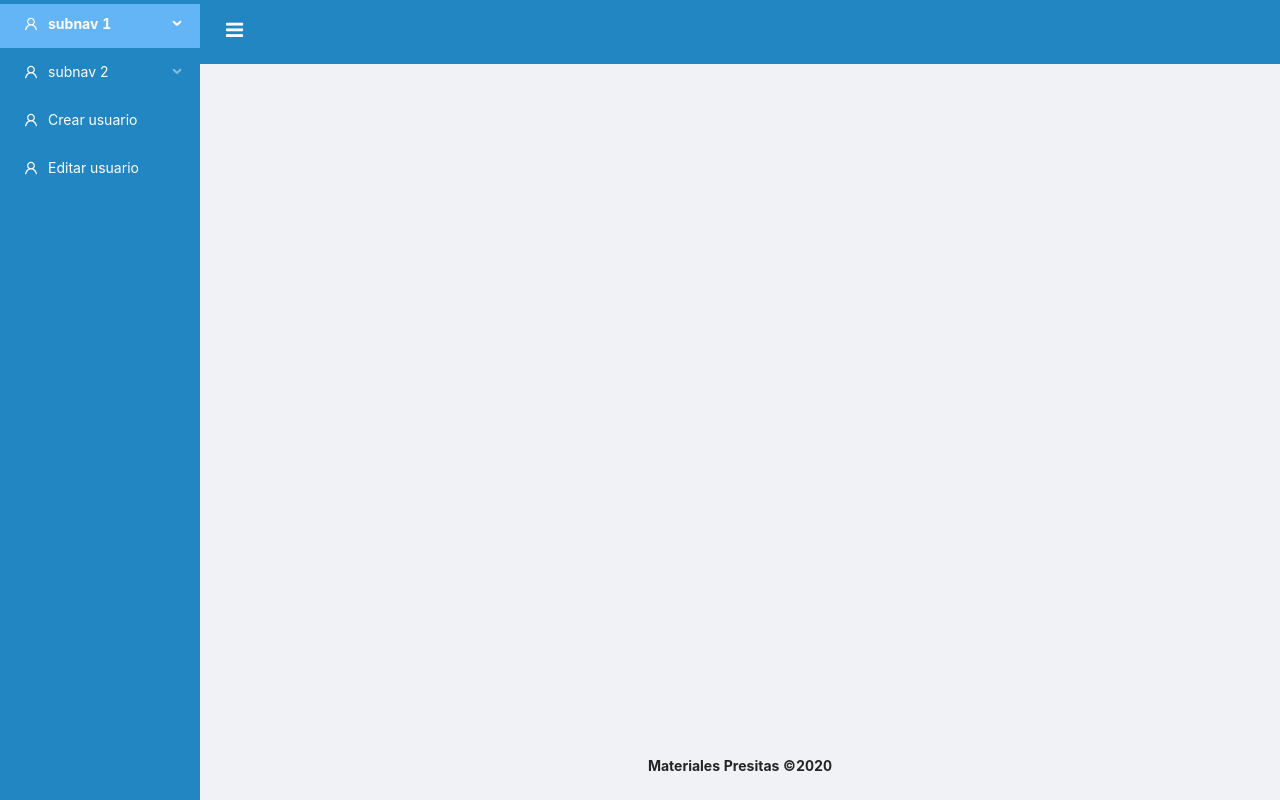
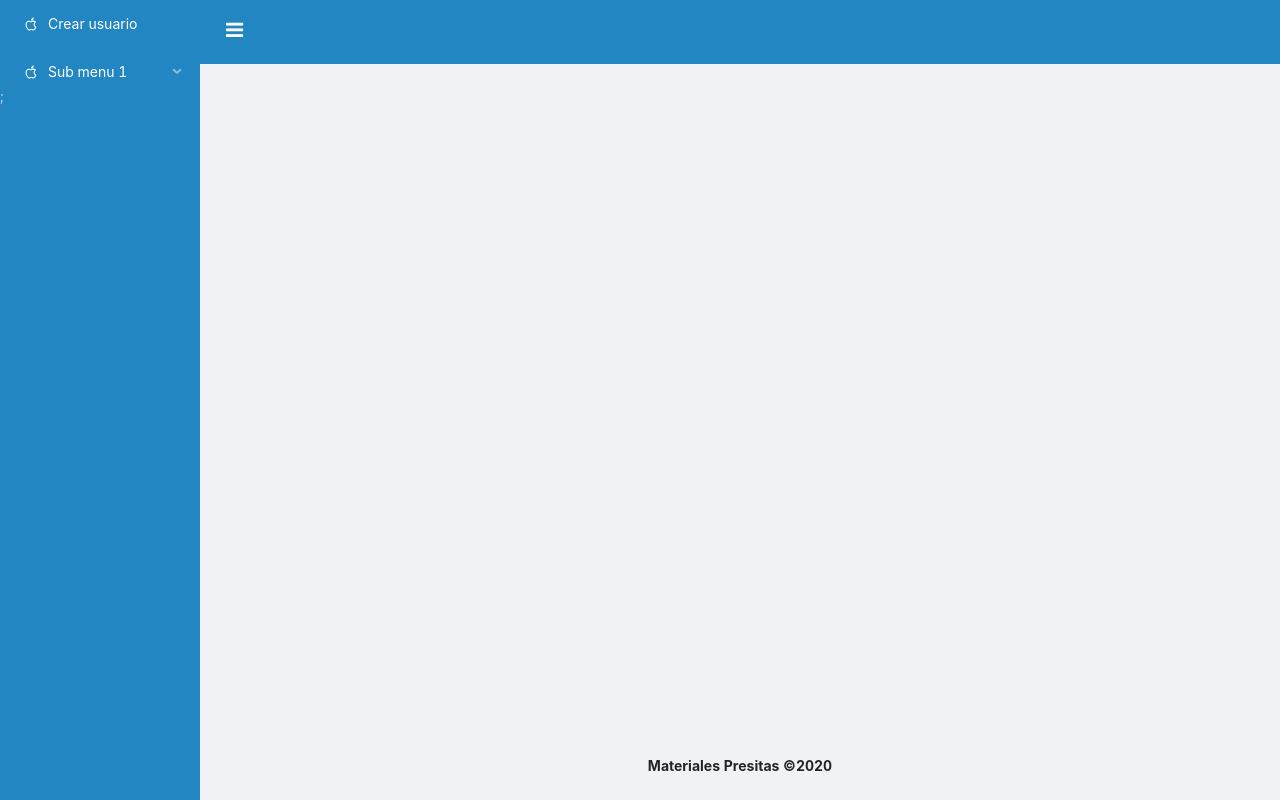
Before and after one commit to x4vis/fpFront, a React (Create React App) app: page /admin in a window 1280 px wide. Built offline with nearby package versions, Linux system fonts and the light colour scheme.

Commit message:
creacion de interfaz para los items de menu, creacion de arreglo, creacion de environments, iteracion sobre menuitems

```diff
--- a/src/App.tsx
+++ b/src/App.tsx
@@ -16,9 +16,9 @@ function App() {
         <Switch>
           <Redirect exact from='/' to='/login' />
           {/* AUTH */}
-          <Route path="/login" component={Login} />
-          <Route path="/recuperar-contrasena" component={RecuperarPassword} />
-          <Route path="/restaurar-contrasena/:token" component={RestaurarPassword} />
+          <Route exact path="/login" component={Login} />
+          <Route exact path="/recuperar-contrasena" component={RecuperarPassword} />
+          <Route exact path="/restaurar-contrasena/:token" component={RestaurarPassword} />
 
           {/* ADMIN */}
           <Route path="/admin" component={Nav} />
--- a/src/components/Nav/Nav.tsx
+++ b/src/components/Nav/Nav.tsx
@@ -1,11 +1,10 @@
 import React, { useState } from 'react';
+import { environment } from '../../environments/environment';
 
-import Admin from '../../routes/Admin'
-
-import { Link } from "react-router-dom";
+import { MenuItems } from '../../views/MenuItems';
+import Admin from '../../routes/Admin';
 
 import { Layout, Menu } from 'antd';
-import { UserOutlined } from '@ant-design/icons';
 
 import "./Nav.scss";
 
@@ -13,8 +12,9 @@ const Nav = () => {
 
     const [collapsed, setCollapsed] = useState<boolean>(false);
 
-    const { SubMenu: SubMenu } = Menu;
+    const { SubMenu } = Menu;
     const { Header, Content, Sider, Footer } = Layout;
+    const { project: { fullName } } = environment;
     const year = new Date().getFullYear();
 
     const toggle = (): void => {
@@ -30,41 +30,28 @@ const Nav = () => {
                    className="sider" >
                 <div className="logo" />
                 <Menu mode="inline"
-                      defaultSelectedKeys={['1']}
                       className="menu"
                       theme="dark" >
 
-                    <SubMenu key="sub1"
-                            icon={<UserOutlined />}
-                            title="subnav 1"
-                            className="hover-menu">
-
-                        <Menu.Item key="1">option1</Menu.Item>
-                        <Menu.Item key="2">option2</Menu.Item>
-                        <Menu.Item key="3">option3</Menu.Item>
-                        <Menu.Item key="4">option4</Menu.Item>
-                    </SubMenu>
-                    <SubMenu key="sub2"
-                            icon={<UserOutlined />}
-                            title="subnav 2"
-                            className="hover-menu">
-                        <Menu.Item key="5">option5</Menu.Item>
-                        <Menu.Item key="6">option6</Menu.Item>
-                        <Menu.Item key="7">option7</Menu.Item>
-                        <Menu.Item key="8">option8</Menu.Item>
-                    </SubMenu>
-
-                    <Menu.Item key="9" icon={<UserOutlined />}>
-                        <Link to="/admin/crear-usuario">
-                            {collapsed ? '' : 'Crear usuario'}
-                        </Link>
-                    </Menu.Item>
-
-                    <Menu.Item key="10" icon={<UserOutlined />}>
-                        <Link to="/admin/editar-usuario">
-                            {collapsed ? '' : 'Editar usuario'}
-                        </Link>
-                    </Menu.Item>
+                    {MenuItems.map((menu) => (
+                        menu.canExpand ?
+                            <SubMenu key={`sub${menu.key}`}
+                                     icon={<menu.icon />}
+                                     title={menu.submenu?.subtitulo}
+                                     className="hover-menu">
+                                {menu.submenu?.menu?.map((submenu) => (
+                                    <Menu.Item key={submenu.key}
+                                               icon={<submenu.icon />}>
+                                        {submenu.titulo}
+                                    </Menu.Item>
+                                ))}
+                            </SubMenu>
+                            :
+                            <Menu.Item key={menu.key}
+                                       icon={<menu.icon />}>
+                                {menu.titulo}
+                            </Menu.Item>
+                    ))};
                 </Menu>
             </Sider>
 
@@ -81,7 +68,7 @@ const Nav = () => {
                 </Content>
 
                 <Footer className="text-center bw-text tiny-text">
-                    Materiales Presitas ©{year}
+                    {fullName} ©{year}
                 </Footer>
             </Layout>
         </Layout>
--- /dev/null
+++ b/src/environments/environment.tsx
@@ -0,0 +1,8 @@
+export const environment = {
+    production: false,
+    project: {
+        name: 'Materiales Presitas',
+        fullName: 'Materiales Presitas',
+    },
+    api: ''
+}
--- /dev/null
+++ b/src/interfaces/Admin/MenuItemsInterfaces.tsx
@@ -0,0 +1,13 @@
+export interface MenuItemsInterface {
+    ruta?: string,
+    titulo?: string,
+    icon?: any,
+    canExpand?: boolean,
+    key?: string,
+    submenu?: SubMenuItemsInterface;
+}
+
+export interface SubMenuItemsInterface {
+    subtitulo?: string,
+    menu?: Array<MenuItemsInterface>
+}
--- a/src/routes/Admin.tsx
+++ b/src/routes/Admin.tsx
@@ -9,8 +9,8 @@ const Admin = () => {
     <Router>
         <Suspense fallback={ <h1>Loading...</h1> }>
             <Switch>
-                <Route path="/admin/crear-usuario" component={CrearUsuario} />
-                <Route path="/admin/editar-usuario" component={EditarUsuario} />
+                <Route exact path="/admin/crear-usuario" component={CrearUsuario} />
+                <Route exact path="/admin/editar-usuario" component={EditarUsuario} />
             </Switch>
         </Suspense>
     </Router>
--- a/src/styles/ant-design-custom.scss
+++ b/src/styles/ant-design-custom.scss
@@ -22,7 +22,7 @@ li {
     }
 
     &:hover {
-        color: getColor('dark') !important;
+        color: white !important;
         font-weight: bold;
     }
 }
--- /dev/null
+++ b/src/views/MenuItems.tsx
@@ -0,0 +1,38 @@
+import { MenuItemsInterface } from "../interfaces/Admin/MenuItemsInterfaces";
+import { AppleOutlined } from '@ant-design/icons';
+
+export const MenuItems: Array<MenuItemsInterface> = [
+    {
+        ruta: 'admin/crear-usuario',
+        titulo: 'Crear usuario',
+        icon: AppleOutlined,
+        canExpand: false,
+        key: "1"
+    },
+    {
+        ruta: 'admin/editar-usuario',
+        titulo: 'Editar usuario',
+        icon: AppleOutlined,
+        canExpand: true,
+        key: "2",
+        submenu: {
+            subtitulo: 'Sub menu 1',
+            menu: [
+                {
+                    ruta: '',
+                    titulo: 'menu sub menu 1',
+                    icon: AppleOutlined,
+                    key: "3",
+                    canExpand: false,
+                },
+                {
+                    ruta: '',
+                    titulo: 'menu sub menu 2',
+                    icon: AppleOutlined,
+                    key: "4",
+                    canExpand: false,
+                }
+            ]
+        }
+    },
+]
```
Also changed, not shown: src/environments/environment.prod.tsx (added, +8 -0 lines), 3 other files (tests, documents, lock files or other folders).
